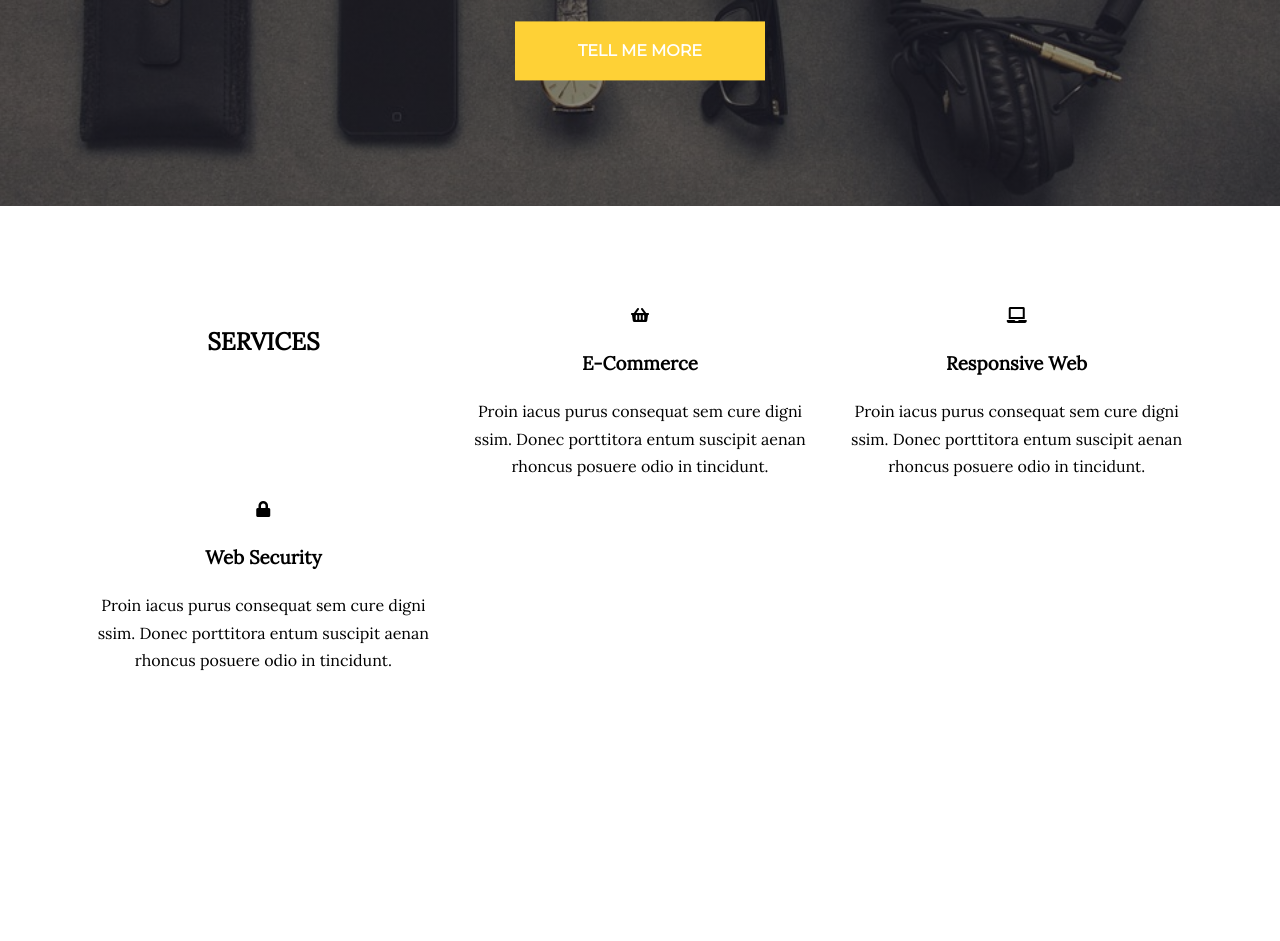
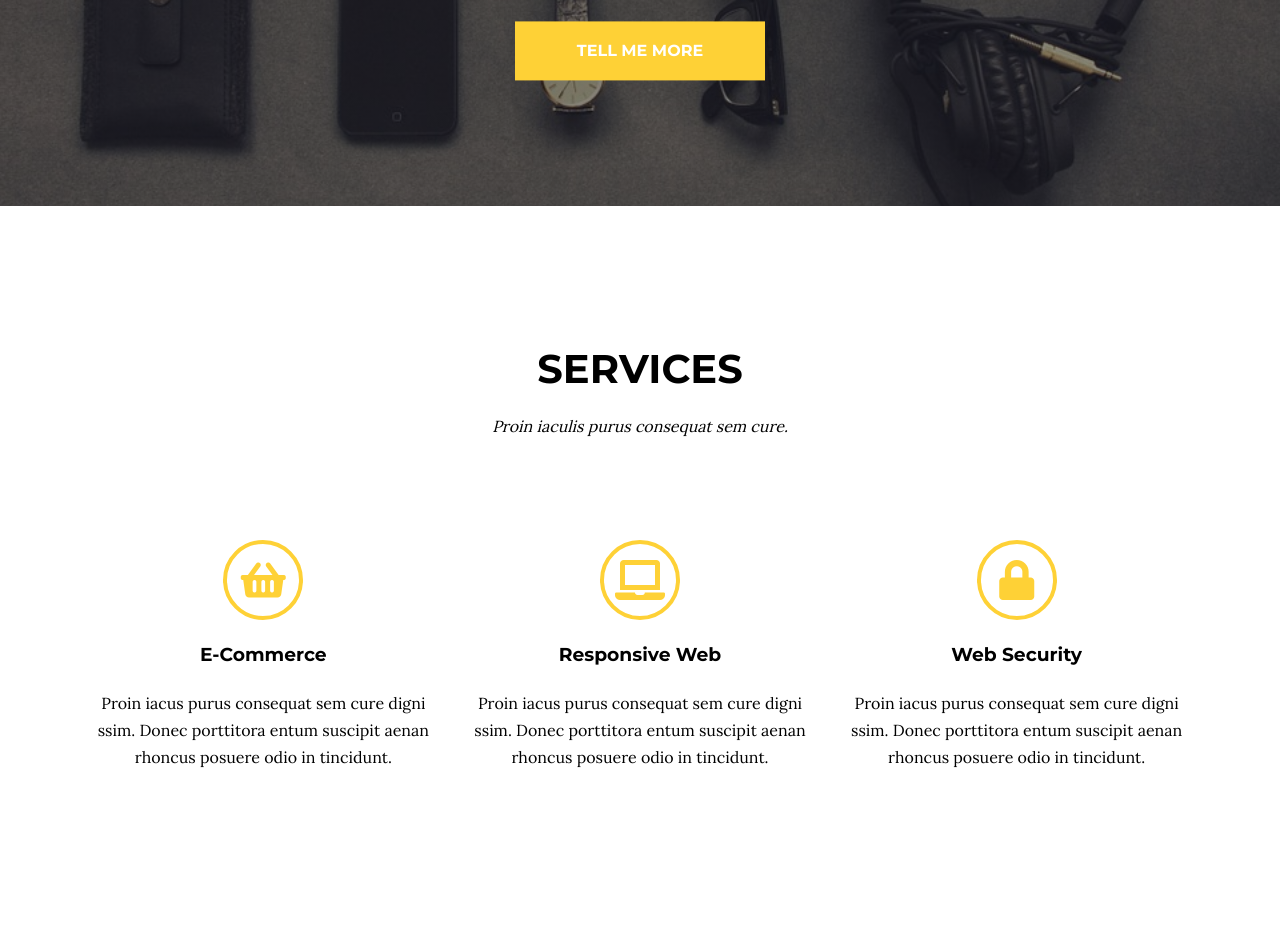
Before and after one commit to KingaMilaszkiewicz/task-runner-project, a website: page index.html in a window 1280 px wide. Shown: the part 434-1375 px from the top of the page. Drawn offline with nearby package versions, Linux system fonts and the light colour scheme.

Commit message:
Add styles to services section

```diff
--- a/index.html
+++ b/index.html
@@ -5,7 +5,7 @@
     <meta name="viewport" content="width=device-width, initial-scale=1.0">
     <title>Developer Tools</title>
     <link rel="stylesheet" href="https://cdnjs.cloudflare.com/ajax/libs/font-awesome/5.9.0/css/all.min.css">
-    <link href="https://fonts.googleapis.com/css?family=Lora|Montserrat&display=swap" rel="stylesheet">
+    <link href="https://fonts.googleapis.com/css?family=Lora|Montserrat:400,700,900&display=swap" rel="stylesheet">
     <link href="https://fonts.googleapis.com/css?family=Great+Vibes&display=swap" rel="stylesheet">
     <link rel="stylesheet" href="/vendor/bootstrap-grid.css">
     <link rel="stylesheet" href="/css/style.css">
@@ -38,8 +38,9 @@
     <section class="services">
       <div class="container">
         <div class="row">
-          <div class="col">
+          <div class="col-12">
             <h1>SERVICES</h1>
+            <p class="subtitle">Proin iaculis purus consequat sem cure.</p>
           </div>
           <div class="col-4">
             <i class="fas fa-shopping-basket"></i>
--- a/sass/style.scss
+++ b/sass/style.scss
@@ -58,7 +58,7 @@ section {
   margin: 0 36px 0 0;
   position: relative;
   font-family: $title-font;
-  font-weight: 600;
+  font-weight: 400;
   text-decoration: none;
   cursor: pointer;
   color: #fff;
@@ -71,6 +71,7 @@ section {
   font-size: 20px;
   z-index: 2;
   left: 40px;
+  cursor: pointer;
 }
 
 /* #########  HEADER      ######### */
@@ -99,7 +100,6 @@ section {
   margin: 24px 0 0 0;
   position: relative;
   font-family: $title-font;
-  font-weight: 700;
   color: #fff;
 }
 
@@ -122,5 +122,31 @@ section {
 }
 
 /* #########  SERVICES    ######### */
+
+.services h1 {
+  font-family: $title-font;
+  font-size: 40px;
+  margin-bottom: 0;
+  font-weight: 700;
+}
+
+.services h3 {
+  font-family: $title-font;
+}
+
+.services .subtitle {
+  font-style: italic;
+  margin: 10px 0 100px 0;
+}
+
+.services i {
+    border: 4px solid $main-color;
+    width: 80px;
+    height: 80px;
+    line-height: 72px;
+    font-size: 40px;
+    border-radius: 50%;
+    color: $main-color;
+}
 /* #########  PORTFOLIO   ######### */
 /* #########  FOOTER      ######### */
```
Also changed, not shown: css/style.css, 1 other file.
